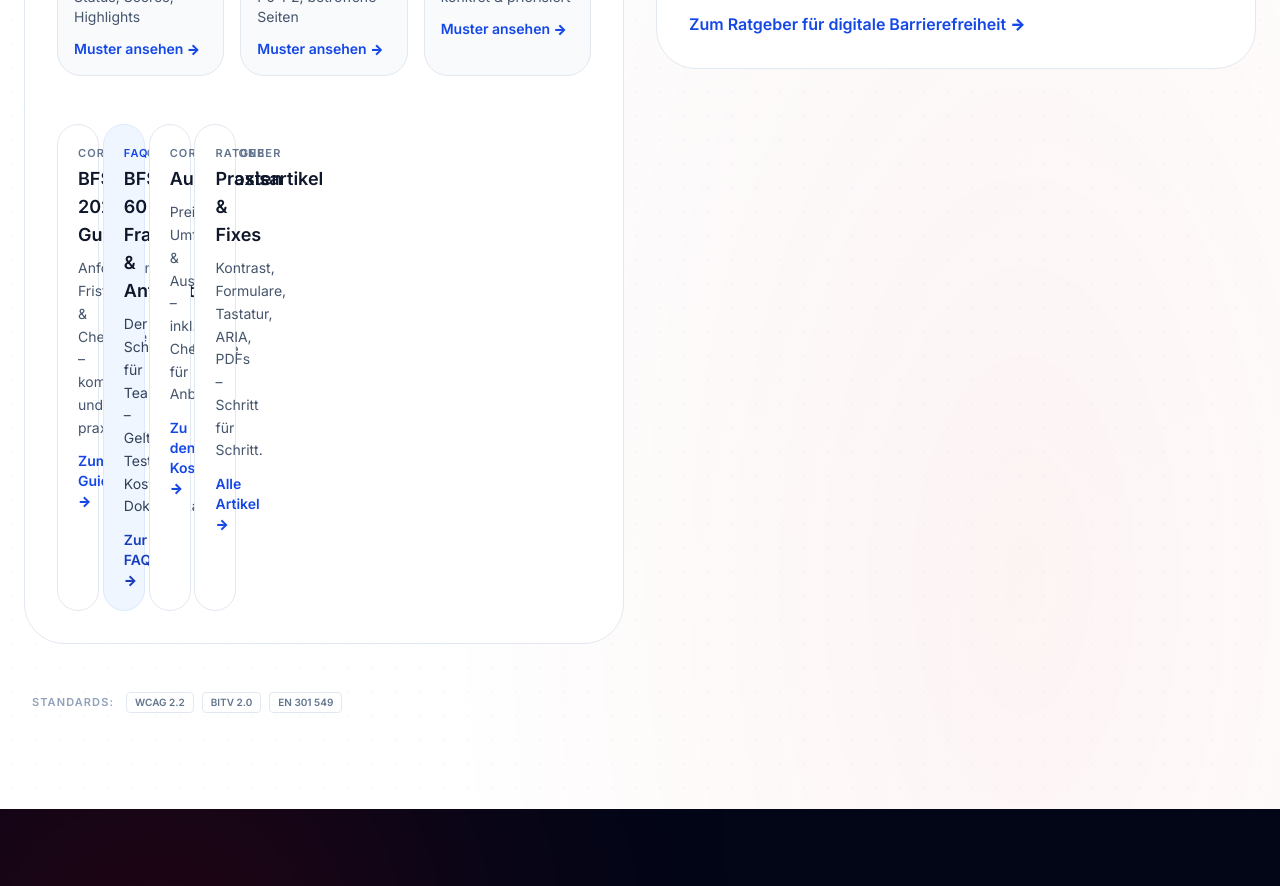
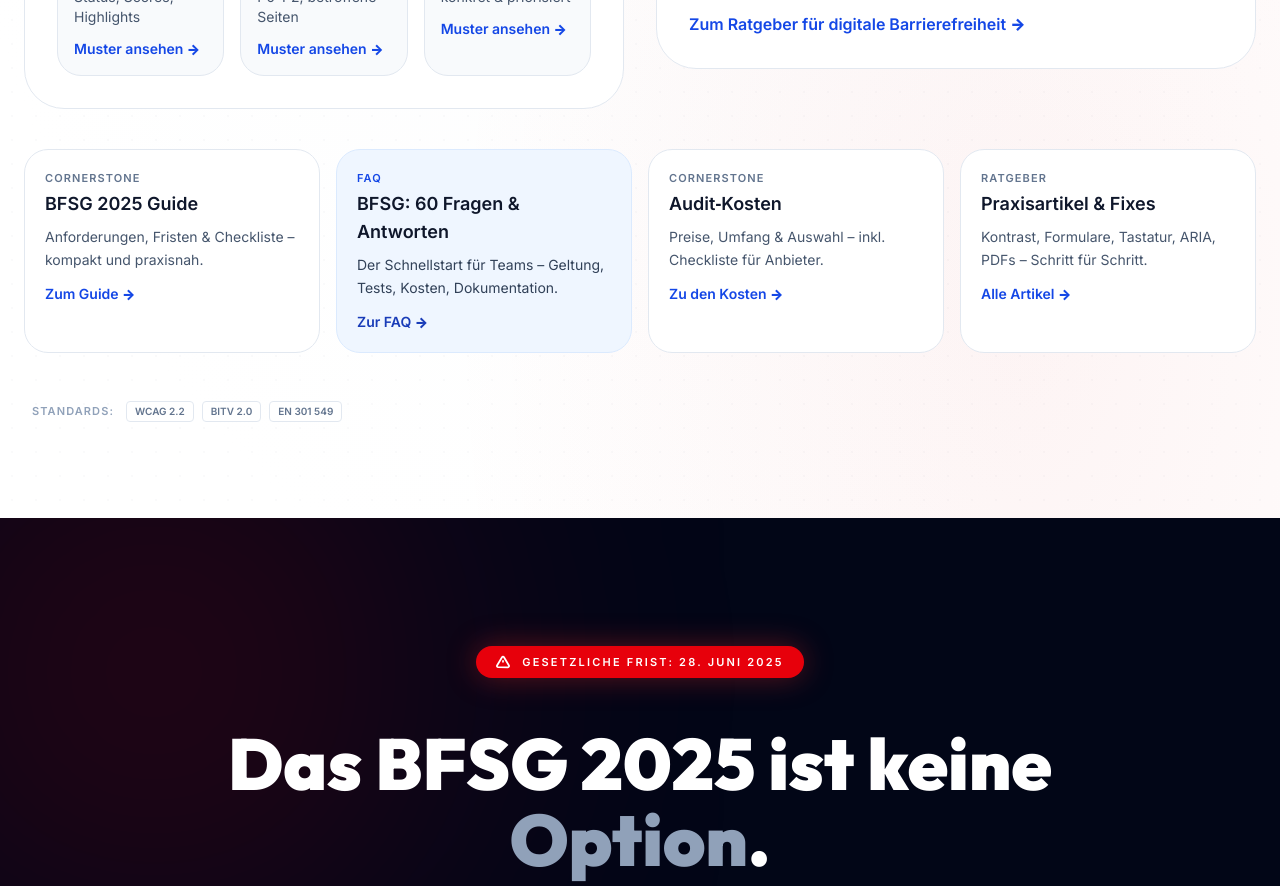
Before and after one commit to KonradBi/BFSG, a Next.js app in the folder web/: page / in a window 1280 px wide. Shown: the part 1480-2366 px from the top of the page. Built offline with nearby package versions, Linux system fonts and the light colour scheme; no server answers.

Commit message:
Fix homepage link tiles layout (full-width row under report section)

```diff
--- a/web/src/app/page.tsx
+++ b/web/src/app/page.tsx
@@ -300,38 +300,7 @@ export default function Home() {
                     <div className="mt-3 text-sm font-black text-blue-700 group-hover:text-blue-800">Muster ansehen →</div>
                   </div>
                 </a>
-
-
-              {/* SEO: Links */}
-              <div className="mt-8 grid grid-cols-2 lg:grid-cols-4 gap-4">
-                <a href="/bfsg-2025" className="rounded-3xl border border-slate-200 bg-white p-5 hover:bg-slate-50 transition">
-                  <div className="text-[11px] font-black uppercase tracking-widest text-slate-500">Cornerstone</div>
-                  <div className="mt-1 text-lg font-extrabold text-slate-900">BFSG 2025 Guide</div>
-                  <div className="mt-2 text-sm text-slate-600 leading-relaxed">Anforderungen, Fristen & Checkliste – kompakt und praxisnah.</div>
-                  <div className="mt-3 text-sm font-black text-blue-700">Zum Guide →</div>
-                </a>
-
-                <a href="/ratgeber/faq" className="rounded-3xl border border-blue-100 bg-blue-50 p-5 hover:bg-blue-100/60 transition">
-                  <div className="text-[11px] font-black uppercase tracking-widest text-blue-700">FAQ</div>
-                  <div className="mt-1 text-lg font-extrabold text-slate-900">BFSG: 60 Fragen & Antworten</div>
-                  <div className="mt-2 text-sm text-slate-700 leading-relaxed">Der Schnellstart für Teams – Geltung, Tests, Kosten, Dokumentation.</div>
-                  <div className="mt-3 text-sm font-black text-blue-800">Zur FAQ →</div>
-                </a>
-
-                <a href="/audit-kosten" className="rounded-3xl border border-slate-200 bg-white p-5 hover:bg-slate-50 transition">
-                  <div className="text-[11px] font-black uppercase tracking-widest text-slate-500">Cornerstone</div>
-                  <div className="mt-1 text-lg font-extrabold text-slate-900">Audit‑Kosten</div>
-                  <div className="mt-2 text-sm text-slate-600 leading-relaxed">Preise, Umfang & Auswahl – inkl. Checkliste für Anbieter.</div>
-                  <div className="mt-3 text-sm font-black text-blue-700">Zu den Kosten →</div>
-                </a>
-
-                <a href="/ratgeber" className="rounded-3xl border border-slate-200 bg-white p-5 hover:bg-slate-50 transition">
-                  <div className="text-[11px] font-black uppercase tracking-widest text-slate-500">Ratgeber</div>
-                  <div className="mt-1 text-lg font-extrabold text-slate-900">Praxisartikel & Fixes</div>
-                  <div className="mt-2 text-sm text-slate-600 leading-relaxed">Kontrast, Formulare, Tastatur, ARIA, PDFs – Schritt für Schritt.</div>
-                  <div className="mt-3 text-sm font-black text-blue-700">Alle Artikel →</div>
-                </a>
-              </div>              </div>
+              </div>
             </section>
 
             {/* E-E-A-T: Methodik */}
@@ -358,6 +327,39 @@ export default function Home() {
                 Zum Ratgeber für digitale Barrierefreiheit →
               </a>
             </section>
+          </div>
+
+          {/* Links */}
+          <div className="mt-10">
+            <div className="grid grid-cols-2 lg:grid-cols-4 gap-4">
+              <a href="/bfsg-2025" className="rounded-3xl border border-slate-200 bg-white p-5 hover:bg-slate-50 transition">
+                <div className="text-[11px] font-black uppercase tracking-widest text-slate-500">Cornerstone</div>
+                <div className="mt-1 text-lg font-extrabold text-slate-900">BFSG 2025 Guide</div>
+                <div className="mt-2 text-sm text-slate-600 leading-relaxed">Anforderungen, Fristen & Checkliste – kompakt und praxisnah.</div>
+                <div className="mt-3 text-sm font-black text-blue-700">Zum Guide →</div>
+              </a>
+
+              <a href="/ratgeber/faq" className="rounded-3xl border border-blue-100 bg-blue-50 p-5 hover:bg-blue-100/60 transition">
+                <div className="text-[11px] font-black uppercase tracking-widest text-blue-700">FAQ</div>
+                <div className="mt-1 text-lg font-extrabold text-slate-900">BFSG: 60 Fragen & Antworten</div>
+                <div className="mt-2 text-sm text-slate-700 leading-relaxed">Der Schnellstart für Teams – Geltung, Tests, Kosten, Dokumentation.</div>
+                <div className="mt-3 text-sm font-black text-blue-800">Zur FAQ →</div>
+              </a>
+
+              <a href="/audit-kosten" className="rounded-3xl border border-slate-200 bg-white p-5 hover:bg-slate-50 transition">
+                <div className="text-[11px] font-black uppercase tracking-widest text-slate-500">Cornerstone</div>
+                <div className="mt-1 text-lg font-extrabold text-slate-900">Audit‑Kosten</div>
+                <div className="mt-2 text-sm text-slate-600 leading-relaxed">Preise, Umfang & Auswahl – inkl. Checkliste für Anbieter.</div>
+                <div className="mt-3 text-sm font-black text-blue-700">Zu den Kosten →</div>
+              </a>
+
+              <a href="/ratgeber" className="rounded-3xl border border-slate-200 bg-white p-5 hover:bg-slate-50 transition">
+                <div className="text-[11px] font-black uppercase tracking-widest text-slate-500">Ratgeber</div>
+                <div className="mt-1 text-lg font-extrabold text-slate-900">Praxisartikel & Fixes</div>
+                <div className="mt-2 text-sm text-slate-600 leading-relaxed">Kontrast, Formulare, Tastatur, ARIA, PDFs – Schritt für Schritt.</div>
+                <div className="mt-3 text-sm font-black text-blue-700">Alle Artikel →</div>
+              </a>
+            </div>
           </div>
 
           <div className="mt-12 flex items-center gap-3 px-2">
```
